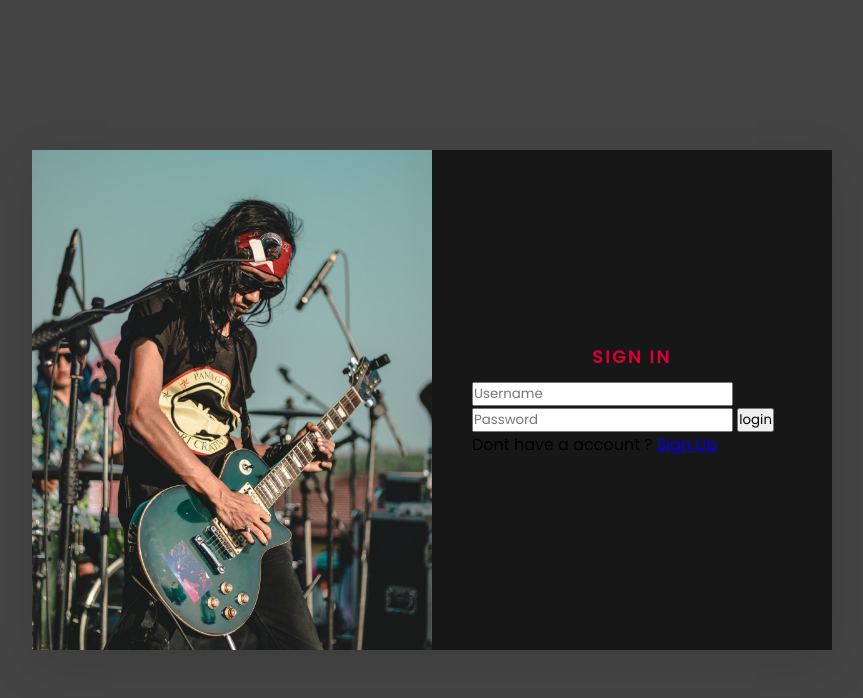
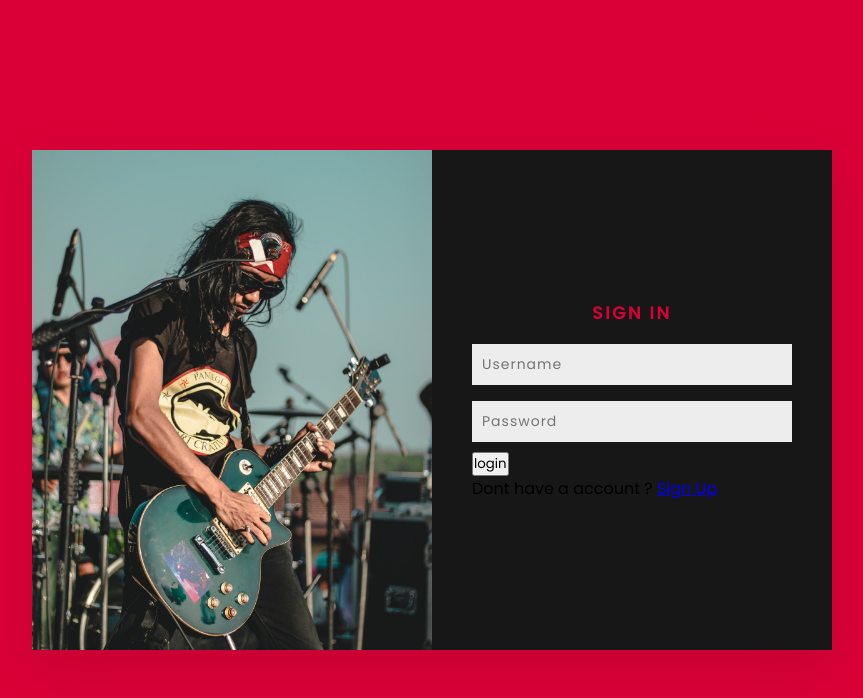
Before and after one commit to yotta0/mslogin_form, a plain HTML site: page index.html in a window 1280 px wide. Shown: the whole page, without its empty margins (208-1071 px from the left). Drawn offline with Linux system fonts and the light colour scheme.

Commit message:
Added style to form input , and reorganize some others codes

```diff
--- a/style.css
+++ b/style.css
@@ -12,7 +12,7 @@ section
 {
     position: relative;
     min-height: 100vh;
-    background: #444444;
+    background: #DA0037;
     display:flex;
     justify-content: center;
     align-items: center;
@@ -77,8 +77,29 @@ section .container .user .formbox form h2
     font-weight: 600;
     text-transform: uppercase;
     letter-spacing: 2px;
+
     text-align:center;
     width:100%;
     margin-bottom: 10px;
+
     color: #DA0037;
 }
+
+section .container .user .formbox form input
+{
+    position:relative;
+    width: 100%;
+    padding:10px;
+
+    background:#EDEDED;
+    color:#DA0037;
+
+    border: none;
+    outline:none;
+    box-shadow: none;
+    margin:8px 0;
+
+    font-size: 14px;
+    letter-spacing: 1px;
+    font-weight: 14px;
+}
```
